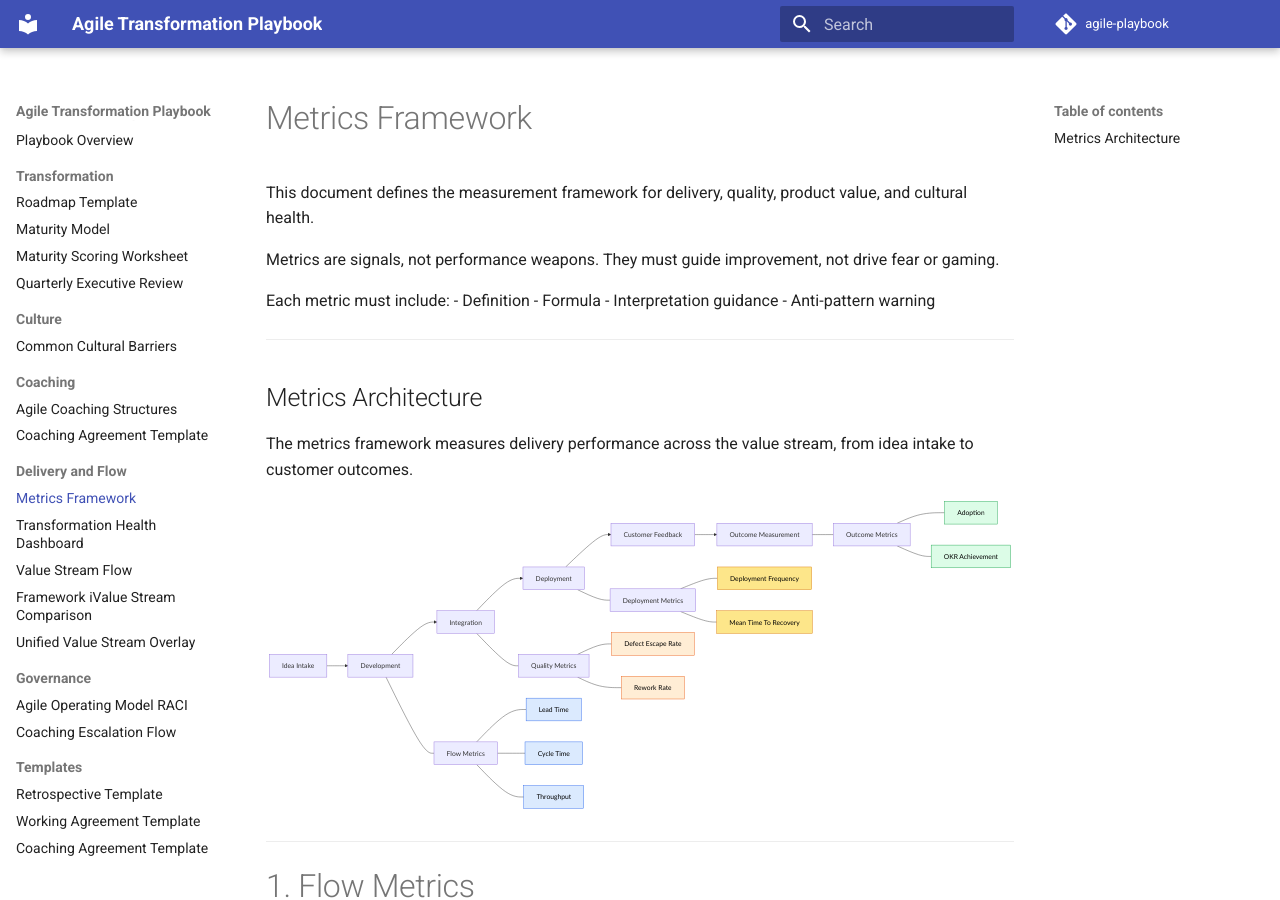
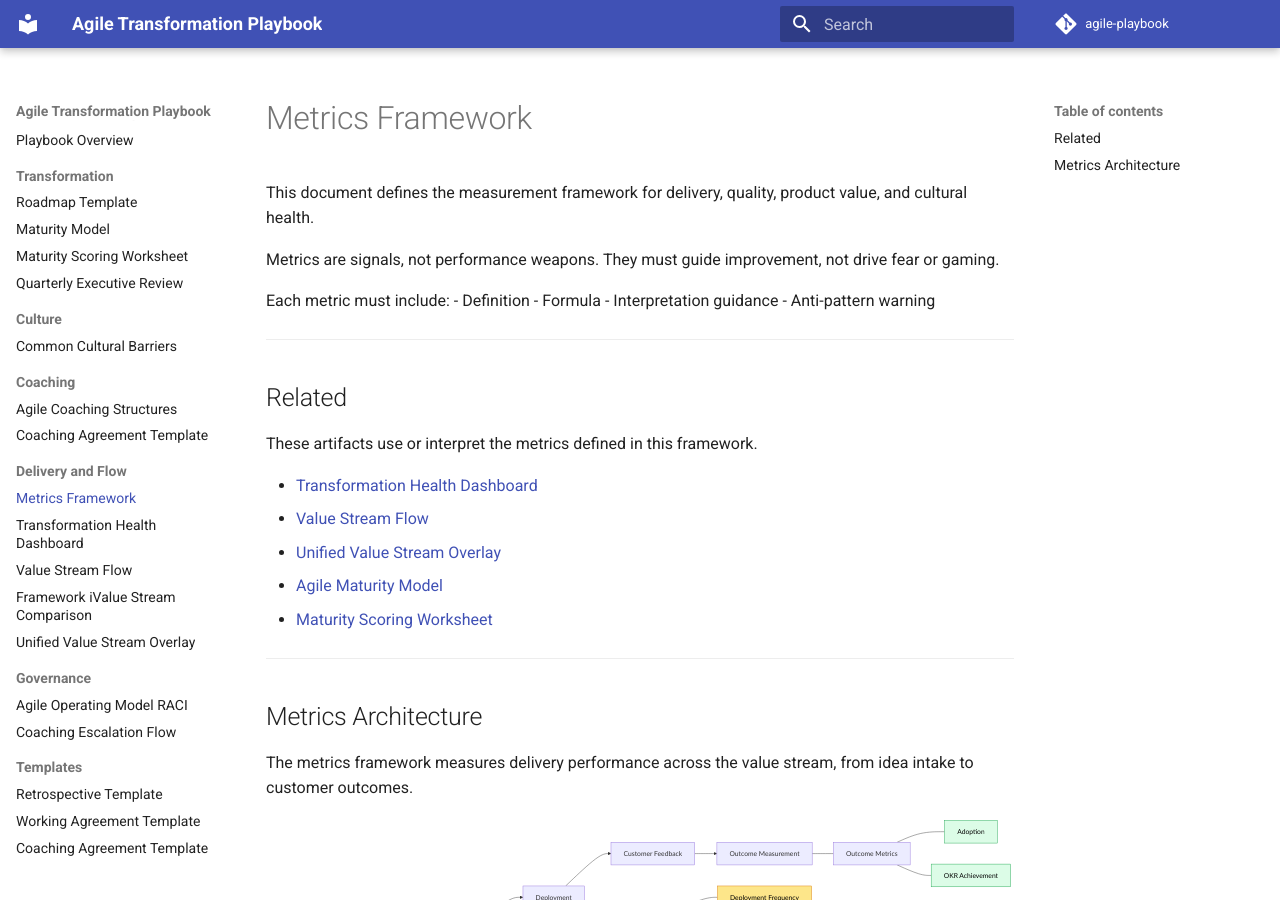
Before and after one commit to awsvkvims/agile-playbook, an MkDocs documentation site: the page built from docs/metrics/METRICS_FRAMEWORK.md, in a window 1280 px wide and 900 px high. Built offline with MkDocs 1.6.1 and Material for MkDocs 9.7.7, drawn with Linux system fonts in a browser that asks for light colours; comment, search, counter and statistics services are not loaded.

Commit message:
add related links to metrics framework

```diff
--- a/docs/metrics/METRICS_FRAMEWORK.md
+++ b/docs/metrics/METRICS_FRAMEWORK.md
@@ -10,6 +10,17 @@ Each metric must include:
 - Formula
 - Interpretation guidance
 - Anti-pattern warning
+
+---
+## Related
+
+These artifacts use or interpret the metrics defined in this framework.
+
+- [Transformation Health Dashboard](TRANSFORMATION_HEALTH_DASHBOARD.md)
+- [Value Stream Flow](../diagrams/swimlanes/VALUE_STREAM_FLOW.md)
+- [Unified Value Stream Overlay](../diagrams/UNIFIED_VALUE_STREAM_OVERLAY.md)
+- [Agile Maturity Model](../transformation/AGILE_MATURITY_MODEL.md)
+- [Maturity Scoring Worksheet](../transformation/MATURITY_SCORING_WORKSHEET.md)
 
 ---
 ## Metrics Architecture
```
